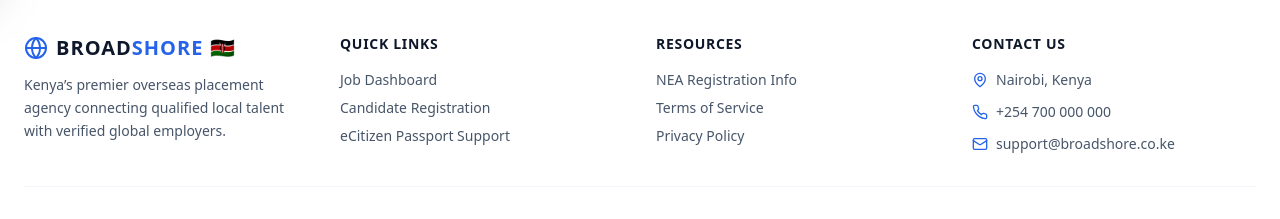
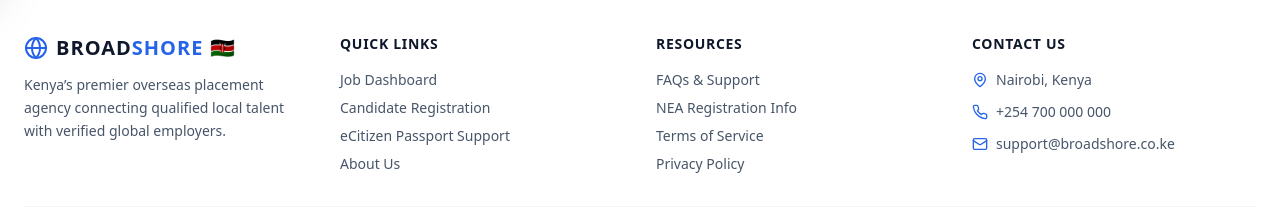
Before and after one commit to protichenoch1/broadshoree, a Next.js app: page /admin in a window 1280 px wide. Shown: the part 816-1035 px from the top of the page. Built offline with nearby package versions, Linux system fonts and the light colour scheme; no server answers.

Commit message:
Add 'About Us' and 'FAQs & Support' links

```diff
--- a/app/layout.js
+++ b/app/layout.js
@@ -51,6 +51,9 @@
                   <li>
                     <Link href="/passport" className="hover:text-blue-600 transition">eCitizen Passport Support</Link>
                   </li>
+                  <li>
+                    <Link href="/about" className="hover:text-blue-600 transition">About Us</Link>
+                  </li>
                 </ul>
               </div>
 
@@ -58,6 +61,9 @@
               <div>
                 <h3 className="text-sm font-bold text-slate-900 uppercase tracking-wider mb-4">Resources</h3>
                 <ul className="space-y-2 text-sm text-slate-600">
+                  <li>
+                    <Link href="/faqs" className="hover:text-blue-600 transition">FAQs & Support</Link>
+                  </li>
                   <li><a href="#" className="hover:text-blue-600 transition">NEA Registration Info</a></li>
                   <li><a href="#" className="hover:text-blue-600 transition">Terms of Service</a></li>
                   <li><a href="#" className="hover:text-blue-600 transition">Privacy Policy</a></li>
```
